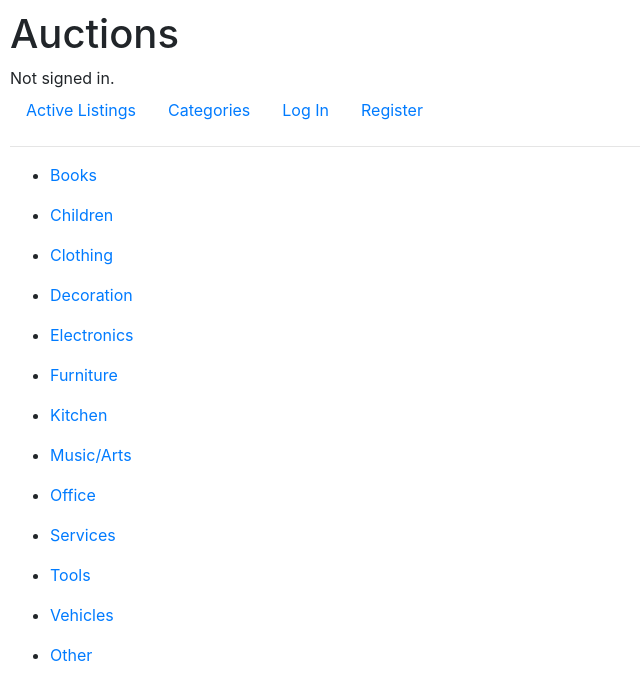
After one commit to rhffcp/project-2, a Django app: page /categories in a window 1280 px wide. The commit adds this page. Shown: the top 700 px of the page, without its empty margins (0-640 px from the left). Run offline with Django 3.2, Linux system fonts and the light colour scheme; some libraries are stand-ins or nearby versions.

Commit message:
categories

```diff
--- /dev/null
+++ b/commerce/auctions/templates/auctions/categories.html
@@ -0,0 +1,12 @@
+{% extends "auctions/layout.html" %}
+
+{% block body %}
+    {% for category in categories %}
+    <ul>
+        <li>
+            <a href="{% url 'category_listings' category.0 %}">{{ category.1 }}</a>
+        </li>
+    </ul>
+    {% endfor %}
+{% endblock %}
+<!-- {% url 'category_listings' category.1 %} -->
--- a/commerce/auctions/templates/auctions/layout.html
+++ b/commerce/auctions/templates/auctions/layout.html
@@ -20,6 +20,9 @@
         <ul class="nav">
             <li class="nav-item">
                 <a class="nav-link" href="{% url 'index' %}">Active Listings</a>
+            </li>
+            <li class="nav-item">
+                <a class="nav-link" href="{% url 'categories' %}">Categories</a>
             </li>
             {% if user.is_authenticated %}
                 <li class="nav-item">
--- a/commerce/auctions/urls.py
+++ b/commerce/auctions/urls.py
@@ -11,5 +11,7 @@ urlpatterns = [
     path("listing/<int:listing_id>", views.listing, name="listing"),
     path("<int:listing_id>", views.edit_watchlist, name="edit_watchlist"),
     path("winner/<int:listing_id>", views.winner, name="winner"),
-    path("watchlist", views.watchlist, name="watchlist")
+    path("watchlist", views.watchlist, name="watchlist"),
+    path("categories", views.categories, name="categories"),
+    path("category_listings/<str:category>", views.category_listings, name="category_listings")
 ]
--- a/commerce/auctions/views.py
+++ b/commerce/auctions/views.py
@@ -217,3 +217,16 @@ def watchlist(request):
     return render(request, "auctions/watchlist.html", {
         "listings": listings
     })
+
+
+def categories(request):
+    return render(request, "auctions/categories.html", {
+        "categories": CATEGORIES
+    })
+
+
+def category_listings(request, category):
+    listings = Listing.objects.filter(category=category)
+    return render(request, "auctions/category_listings.html", {
+        "listings": listings
+    })
```
Also changed, not shown: commerce/auctions/models.py (+31 -16 lines), commerce/auctions/templates/auctions/category_listings.html (added, +12 -0 lines), commerce/db.sqlite3.
